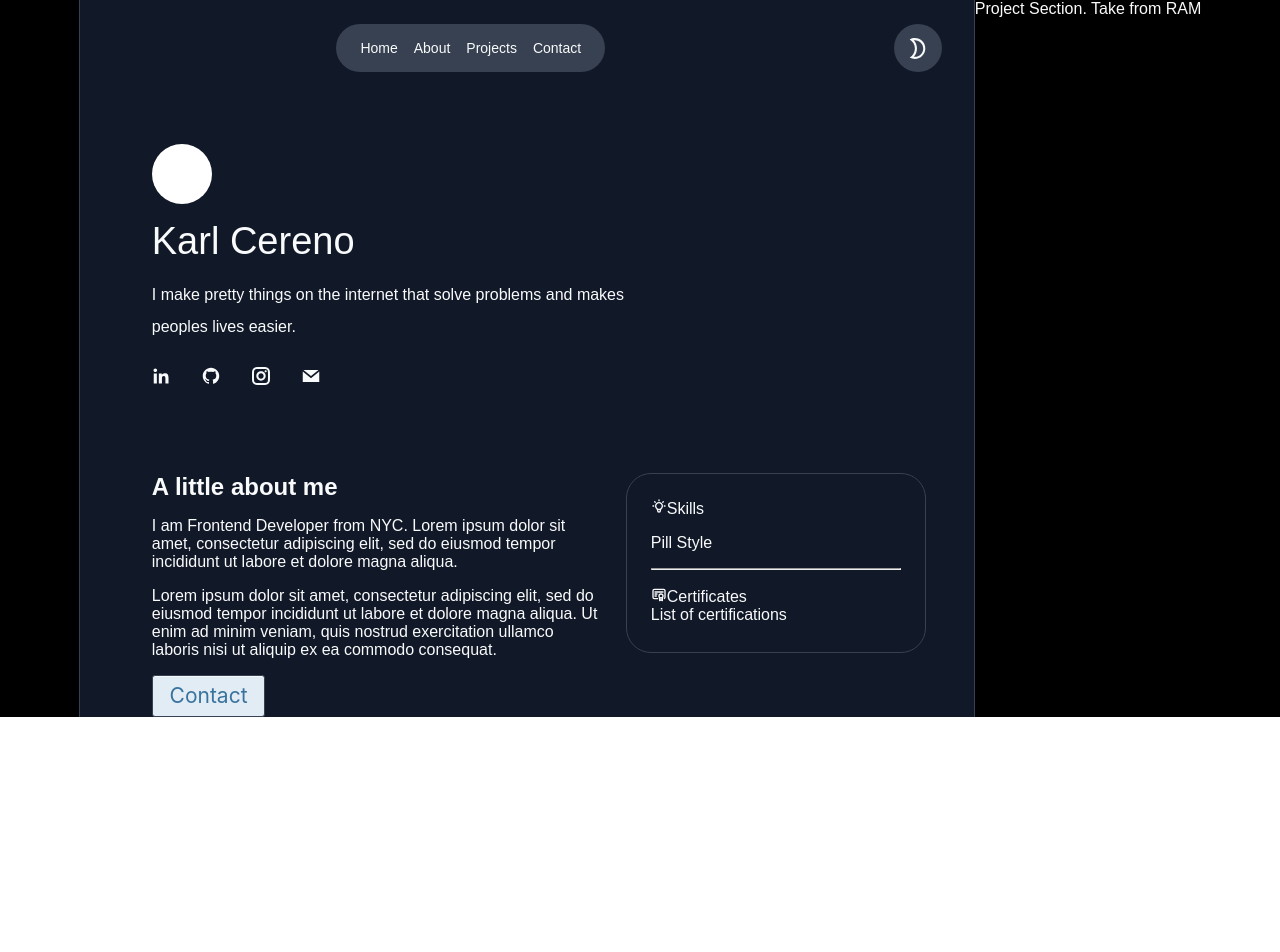
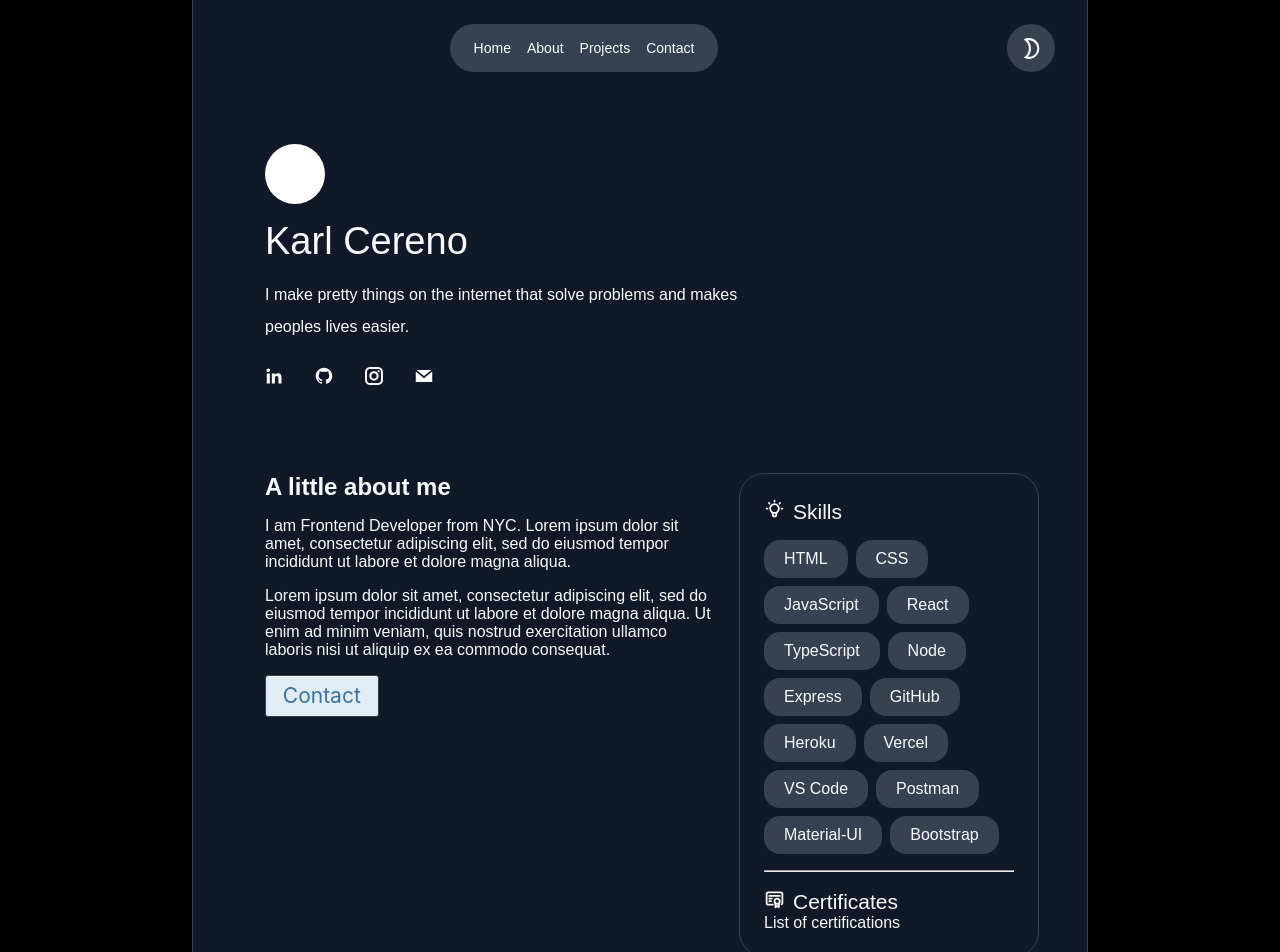
Before and after one commit to kcereno/portfolio-site, a React (Create React App) app: page / in a window 1280 px wide. Shown: the top 952 px of the page. Before the commit the page ends 800 px from the top, so only its background shows below. Built offline with nearby package versions, Linux system fonts and the light colour scheme.

Commit message:
Make rough skills section draft

```diff
--- a/src/App.scss
+++ b/src/App.scss
@@ -21,12 +21,3 @@
   grid-template-columns: 60% 40%;
   gap: ss(sm);
 }
-
-.skills-container {
-  border: 1px solid $color-gray-8;
-  border-radius: 25px;
-}
-
-hr {
-  color: $color-gray-8;
-}
--- a/src/App.tsx
+++ b/src/App.tsx
@@ -1,8 +1,9 @@
 import './App.scss';
 import { useState } from 'react';
-import { TbCertificate, TbBulb } from 'react-icons/tb';
 import Navigation from './sections/Navigation/Navigation';
 import Hero from './sections/Hero/Hero';
+import About from './sections/About/About';
+import SkillsAndCerts from './sections/SkillAndCerts/SkillsAndCerts';
 
 function App() {
   const [darkMode, setDarkMode] = useState(true);
@@ -15,55 +16,14 @@ function App() {
     <div className="app">
       <div className="wrapper">
         <Navigation darkMode={darkMode} toggleDarkMode={handleDarkModeToggle} />
-
         <Hero />
-
-        {/* Content */}
         <section id="content" className="container content-wrapper">
-          <div className="about">
-            <h2 className="mb-xs">A little about me</h2>
-            <p className="mb-xs">
-              I am Frontend Developer from NYC. Lorem ipsum dolor sit amet,
-              consectetur adipiscing elit, sed do eiusmod tempor incididunt ut
-              labore et dolore magna aliqua.
-            </p>
-            <p className="mb-xs">
-              Lorem ipsum dolor sit amet, consectetur adipiscing elit, sed do
-              eiusmod tempor incididunt ut labore et dolore magna aliqua. Ut
-              enim ad minim veniam, quis nostrud exercitation ullamco laboris
-              nisi ut aliquip ex ea commodo consequat.
-            </p>
-            <div className="contact-container">
-              <button className="button-8" type="button">
-                <span className="text">Contact</span>
-              </button>
-            </div>
-          </div>
-          {/* Grid 2 */}
-          <div className="skills-container mb-lg">
-            <div className="p-sm">
-              <div className="skills">
-                <div className="skills-heading mb-xs">
-                  <TbBulb />
-                  <span>Skills</span>
-                </div>
-
-                <div className="skills">Pill Style </div>
-              </div>
-              <hr className="my-xs" />
-              <div className="certs">
-                <div className="certs-heading">
-                  <TbCertificate />
-                  <span>Certificates</span>
-                </div>
-                <div className="certs-list">List of certifications</div>
-              </div>
-            </div>
-          </div>
+          <About />
+          <SkillsAndCerts />
         </section>
+        <div className="projects">Project Section. Take from RAM</div>
       </div>
 
-      <div className="projects">Project Section. Take from RAM</div>
       {/* <div className="contact">Contact Form.</div>
       <div className="footer">Simple footer. Just name and date</div> */}
     </div>
--- /dev/null
+++ b/src/sections/About/About.tsx
@@ -0,0 +1,27 @@
+import React from 'react';
+
+function About() {
+  return (
+    <div className="about">
+      <h2 className="mb-xs">A little about me</h2>
+      <p className="mb-xs">
+        I am Frontend Developer from NYC. Lorem ipsum dolor sit amet,
+        consectetur adipiscing elit, sed do eiusmod tempor incididunt ut labore
+        et dolore magna aliqua.
+      </p>
+      <p className="mb-xs">
+        Lorem ipsum dolor sit amet, consectetur adipiscing elit, sed do eiusmod
+        tempor incididunt ut labore et dolore magna aliqua. Ut enim ad minim
+        veniam, quis nostrud exercitation ullamco laboris nisi ut aliquip ex ea
+        commodo consequat.
+      </p>
+      <div className="contact-container">
+        <button className="button-8" type="button">
+          <span className="text">Contact</span>
+        </button>
+      </div>
+    </div>
+  );
+}
+
+export default About;
--- /dev/null
+++ b/src/sections/SkillAndCerts/SkillsAndCerts.scss
@@ -0,0 +1,33 @@
+@use '/src/sass/abstracts/index' as *;
+
+.skills-container {
+  border: 1px solid $color-gray-8;
+  border-radius: 25px;
+}
+
+hr {
+  color: $color-gray-8;
+}
+
+.skill-cert-icon {
+  @include icon-size(fs(md));
+  margin-right: ss(xxs);
+}
+
+.skill-cert-heading {
+  font-size: fs(md);
+}
+
+.skill-pills {
+  display: flex;
+
+  flex-wrap: wrap;
+  gap: ss(xxs);
+
+  li {
+    list-style: none;
+    background-color: $color-gray-8;
+    padding: 1rem 2rem;
+    border-radius: 1.6rem;
+  }
+}
--- /dev/null
+++ b/src/sections/SkillAndCerts/SkillsAndCerts.tsx
@@ -0,0 +1,44 @@
+import { TbCertificate, TbBulb } from 'react-icons/tb';
+import './SkillsAndCerts.scss';
+
+function SkillsAndCerts() {
+  return (
+    <div className="skills-container">
+      <div className="p-sm">
+        <div className="skills">
+          <div className="mb-xs">
+            <TbBulb className="skill-cert-icon" />
+            <span className="skill-cert-heading">Skills</span>
+          </div>
+
+          <ul className="skill-pills">
+            <li>HTML</li>
+            <li>CSS</li>
+            <li>JavaScript</li>
+            <li>React</li>
+            <li>TypeScript</li>
+            <li>Node</li>
+            <li>Express</li>
+            <li>GitHub</li>
+            <li>Heroku</li>
+            <li>Vercel</li>
+            <li>VS Code</li>
+            <li>Postman</li>
+            <li>Material-UI</li>
+            <li>Bootstrap</li>
+          </ul>
+        </div>
+        <hr className="my-xs" />
+        <div className="certs">
+          <div className="">
+            <TbCertificate className="skill-cert-icon" />
+            <span className="skill-cert-heading">Certificates</span>
+          </div>
+          <div className="certs-list">List of certifications</div>
+        </div>
+      </div>
+    </div>
+  );
+}
+
+export default SkillsAndCerts;
```
